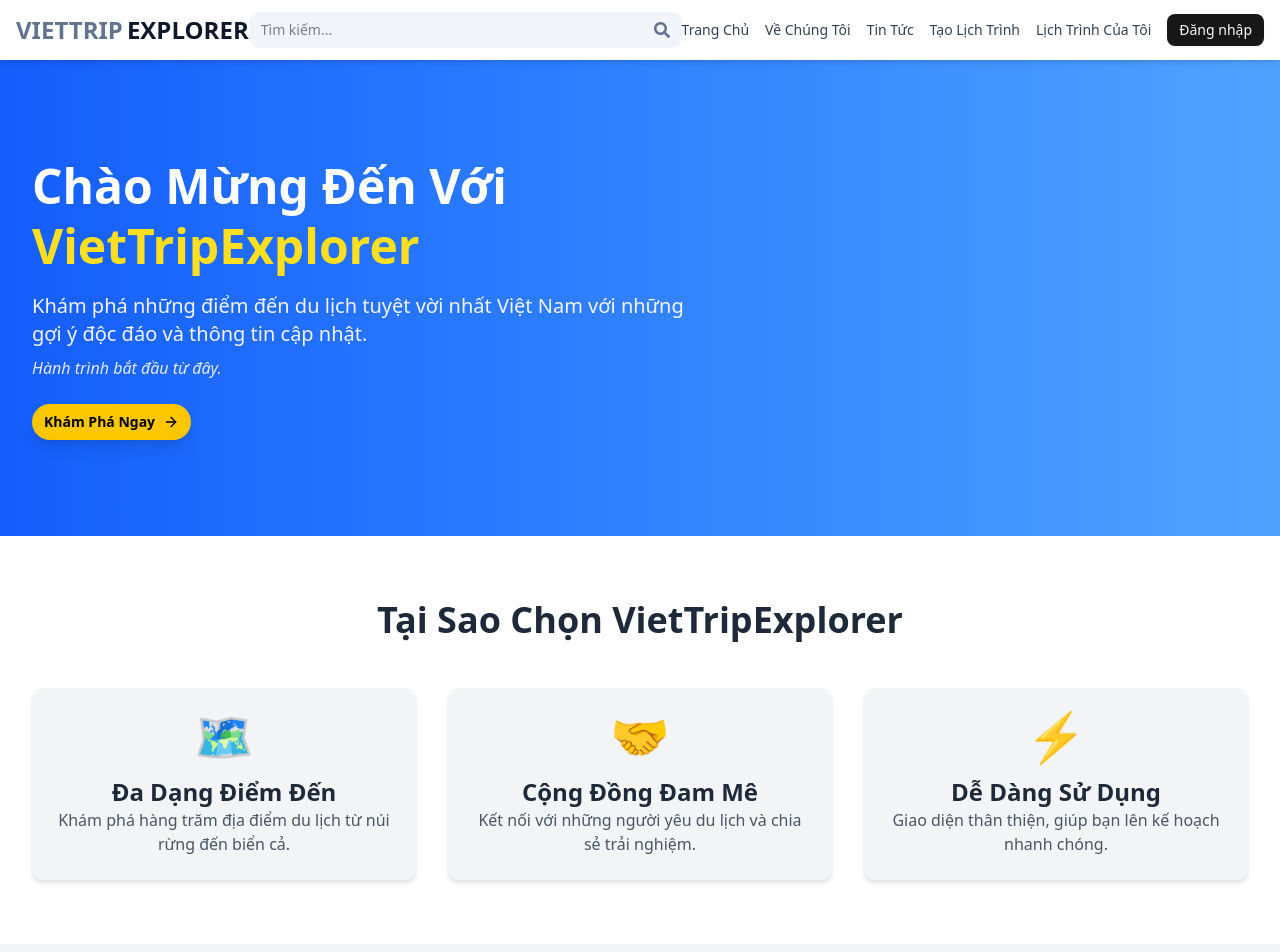
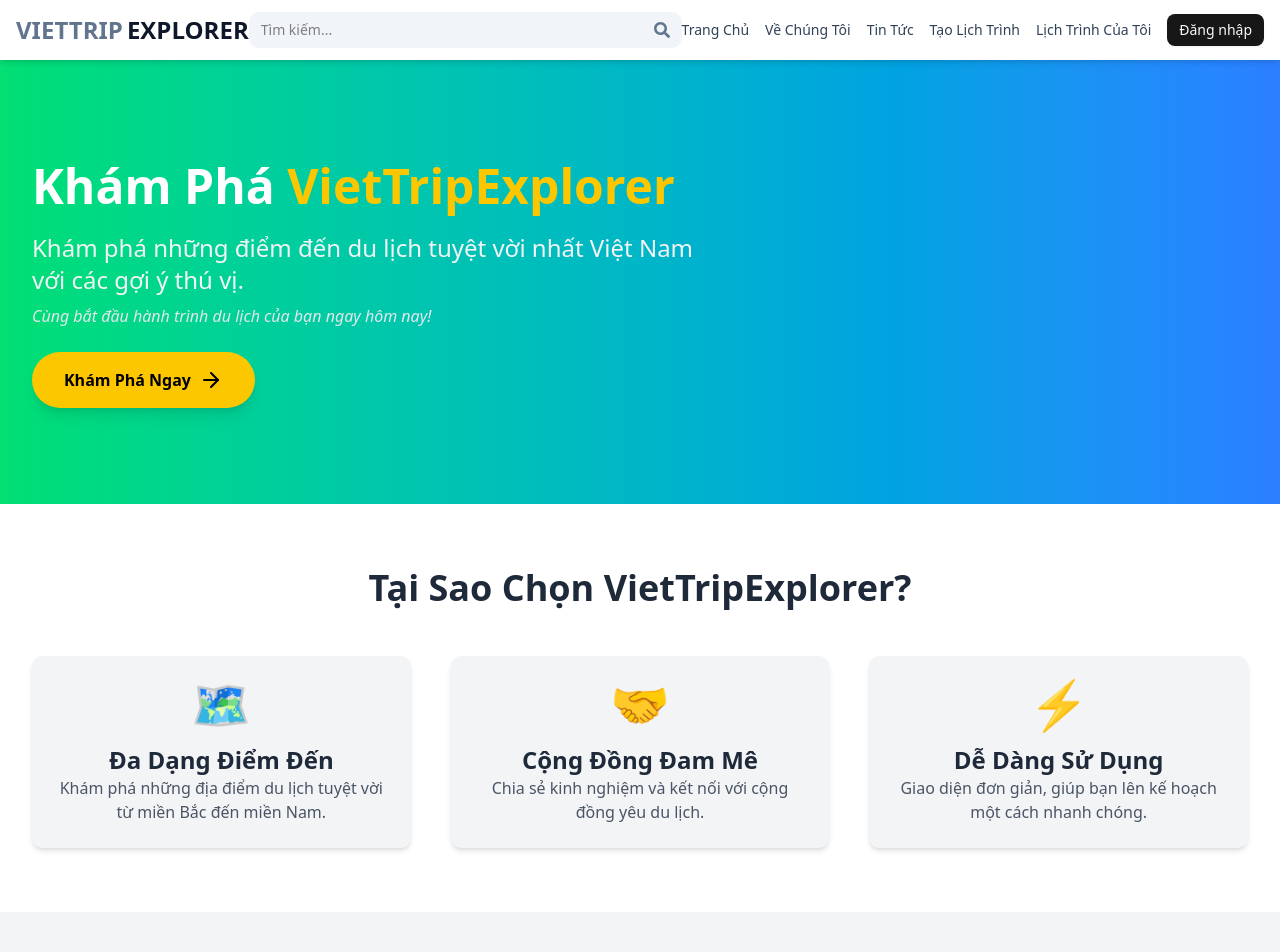
Before and after one commit to minhtriet17/VietTripExplorer, a React (Vite) app in the folder frontend/: page / in a window 1280 px wide. Shown: the top 952 px of the page. Built offline with nearby package versions, Linux system fonts and the light colour scheme; no server answers; what @mapbox/mapbox-sdk would draw is missing.

Commit message:
update HomePage

```diff
--- a/frontend/src/components/shared/PostCard.jsx
+++ b/frontend/src/components/shared/PostCard.jsx
@@ -1,35 +1,41 @@
-import React from 'react'
-import { Link } from 'react-router-dom'
+import React from "react";
+import { Link } from "react-router-dom";
 
-const PostCard = ({post}) => {
+const PostCard = ({ post }) => {
   return (
-    <div className='bg-white hover:shadow-lg transition-shadow
-    overflow-hidden rounded-lg w-full sm:w-[330px] border border-gray-400'>
+    <div className="bg-white hover:shadow-2xl transition-all duration-300 ease-in-out rounded-lg w-full sm:w-[330px] border border-gray-300">
       {/* link wrapping the image */}
-        <Link to={`/post/${post.slug}`} className='block h-[250px] w-full
-        overflow-hidden'>
-            <img src={post.image} alt="post cover" className='w-full h-full
-            object-cover transition-transform duration-300 hover:scale-105 bg-gray-200'/>
+      <Link
+        to={`/post/${post.slug}`}
+        className="block h-[250px] w-full overflow-hidden"
+      >
+        <img
+          src={post.image}
+          alt="post cover"
+          className="w-full h-full object-cover transition-transform duration-300 hover:scale-110 bg-gray-200"
+        />
       </Link>
 
       {/* Content Section */}
-        <div className="p-3 flex flex-col gap-2">
-            {/* Post tile */}
-            <p className="text-lg font-semibold line-clamp-1 text-slate-700">
+      <div className="p-4 flex flex-col gap-3">
+        {/* Post title */}
+        <p className="text-lg sm:text-xl font-semibold line-clamp-2 text-slate-800 hover:text-blue-600 transition-colors duration-200">
           {post.title}
         </p>
 
         {/* Post category */}
-            <span className='italic text-[16px] text-slate-600'>{post.category}</span>
+        <span className="italic text-sm text-slate-600">{post.category}</span>
 
         {/* Read Article button */}
-            <Link to={`/post/${post.slug}`} className='border border-slate-500 hover:bg-blue-500 text-blue-700
-            hover:text-white text-center py-2 rounded-md mt-auto'>
-                Read Article
+        <Link
+          to={`/post/${post.slug}`}
+          className="mt-4 py-2 px-4 text-center rounded-md border border-transparent text-white bg-blue-600 hover:bg-blue-700 transition-colors duration-200 transform hover:scale-105"
+        >
+          Đọc Bài Viết
         </Link>
       </div>
     </div>
-  )
-}
+  );
+};
 
-export default PostCard
+export default PostCard;
--- a/frontend/src/pages/Home.jsx
+++ b/frontend/src/pages/Home.jsx
@@ -1,48 +1,48 @@
-import Advertise from '@/components/shared/Advertise'
-import PostCard from '@/components/shared/PostCard'
-import { Button } from '@/components/ui/button'
-import { ArrowRight } from 'lucide-react'
-import React, { useEffect, useState } from 'react'
-import { Link } from 'react-router-dom'
+import Advertise from "@/components/shared/Advertise";
+import PostCard from "@/components/shared/PostCard";
+import { Button } from "@/components/ui/button";
+import { ArrowRight } from "lucide-react";
+import React, { useEffect, useState } from "react";
+import { Link } from "react-router-dom";
 
 const Home = () => {
-
-  const [posts, setPosts] = useState([])
+  const [posts, setPosts] = useState([]);
   // console.log(posts)
 
   useEffect(() => {
-
     // Fetch posts from the API
     const fetchPosts = async () => {
-      const res = await fetch("/api/post/getPosts?limit=3")
+      const res = await fetch("/api/post/getPosts?limit=3");
 
-      const data = await res.json()
+      const data = await res.json();
 
-      if(res.ok) {
-        setPosts(data.posts)
+      if (res.ok) {
+        setPosts(data.posts);
       }
-    }
-    fetchPosts()
-  }, [])
+    };
+    fetchPosts();
+  }, []);
   return (
     <div className="bg-gray-50">
-      <div className="relative bg-gradient-to-r from-blue-600 to-blue-400 text-white">
+      {/* Hero Section */}
+      <div className="relative bg-gradient-to-r from-green-400 to-blue-500 text-white">
         <div className="max-w-7xl mx-auto px-4 sm:px-6 lg:px-8 py-16 md:py-24">
           <div className="text-center md:text-left md:max-w-2xl">
-            <h1 className="text-3xl sm:text-4xl md:text-5xl font-bold leading-tight">
-              Chào Mừng Đến Với <span className="text-yellow-300">VietTripExplorer</span>
+            <h1 className="text-3xl sm:text-4xl md:text-5xl font-bold leading-tight text-white">
+              Khám Phá <span className="text-yellow-400">VietTripExplorer</span>
             </h1>
-            <p className="mt-4 text-base sm:text-lg md:text-xl text-gray-100">
-              Khám phá những điểm đến du lịch tuyệt vời nhất Việt Nam với những gợi ý độc đáo và thông tin cập nhật.
+            <p className="mt-4 text-lg sm:text-xl md:text-2xl text-gray-100">
+              Khám phá những điểm đến du lịch tuyệt vời nhất Việt Nam với các
+              gợi ý thú vị.
             </p>
             <p className="mt-2 text-sm sm:text-base italic text-gray-200">
-              Hành trình bắt đầu từ đây.
+              Cùng bắt đầu hành trình du lịch của bạn ngay hôm nay!
             </p>
             <Link to="/search">
-              <Button className="mt-6 bg-yellow-400 hover:bg-yellow-500 text-black py-2 px-4 sm:py-3 sm:px-6 rounded-full font-semibold shadow-lg flex items-center gap-2 mx-auto md:mx-0">
+              <button className="mt-6 bg-yellow-400 hover:bg-yellow-500 text-black py-3 px-6 sm:py-4 sm:px-8 rounded-full font-semibold shadow-lg flex items-center gap-2 mx-auto md:mx-0 transition ease-in-out duration-300 transform hover:scale-105">
                 Khám Phá Ngay
-                <ArrowRight className="h-4 w-4 sm:h-5 sm:w-5" />
-              </Button>
+                <ArrowRight className="h-5 w-5 sm:h-6 sm:w-6" />
+              </button>
             </Link>
           </div>
         </div>
@@ -52,22 +52,22 @@
       <section className="py-12 sm:py-16 bg-white">
         <div className="max-w-7xl mx-auto px-4 sm:px-6 lg:px-8 text-center">
           <h2 className="text-2xl sm:text-3xl md:text-4xl font-bold text-gray-800 mb-8 sm:mb-12">
-            Tại Sao Chọn VietTripExplorer
+            Tại Sao Chọn VietTripExplorer?
           </h2>
-          <div className="grid grid-cols-1 sm:grid-cols-2 md:grid-cols-3 gap-6 sm:gap-8">
+          <div className="grid grid-cols-1 sm:grid-cols-2 md:grid-cols-3 gap-8 sm:gap-10">
             <FeatureCard
               title="Đa Dạng Điểm Đến"
-              description="Khám phá hàng trăm địa điểm du lịch từ núi rừng đến biển cả."
+              description="Khám phá những địa điểm du lịch tuyệt vời từ miền Bắc đến miền Nam."
               icon="🗺️"
             />
             <FeatureCard
               title="Cộng Đồng Đam Mê"
-              description="Kết nối với những người yêu du lịch và chia sẻ trải nghiệm."
+              description="Chia sẻ kinh nghiệm và kết nối với cộng đồng yêu du lịch."
               icon="🤝"
             />
             <FeatureCard
               title="Dễ Dàng Sử Dụng"
-              description="Giao diện thân thiện, giúp bạn lên kế hoạch nhanh chóng."
+              description="Giao diện đơn giản, giúp bạn lên kế hoạch một cách nhanh chóng."
               icon="⚡"
             />
           </div>
@@ -88,10 +88,10 @@
         <div className="max-w-7xl mx-auto px-4 sm:px-6 lg:px-8">
           {posts && posts.length > 0 && (
             <div className="flex flex-col gap-8">
-              <h2 className="text-xl sm:text-2xl md:text-3xl font-bold text-gray-700 text-center sm:text-left">
+              <h2 className="text-2xl sm:text-3xl md:text-4xl font-bold text-gray-700 text-center sm:text-left">
                 Bài Viết Gần Đây
               </h2>
-              <div className="grid grid-cols-1 sm:grid-cols-2 lg:grid-cols-3 gap-6">
+              <div className="grid grid-cols-1 sm:grid-cols-2 lg:grid-cols-3 gap-8">
                 {posts.map((post) => (
                   <PostCard key={post._id} post={post} />
                 ))}
@@ -107,25 +107,20 @@
         </div>
       </section>
     </div>
-  )
-}
+  );
+};
 
-const FeatureCard = ({icon, title, description}) => {
+const FeatureCard = ({ icon, title, description }) => {
   return (
-    <div className="p-6 bg-gray-100 rounded-lg shadow-md hover:shadow-lg
-      transition-shadow duration-300 text-center">
-        <div className='text-5xl mb-4'>
-          {icon}
-        </div>
-        <h3 className='text-2xl font-semibold text-gray-800'>
-          {title}
-        </h3>
-        <p className='text-gray-600'>
-          {description}
-        </p>
+    <div
+      className="p-6 bg-gray-100 rounded-lg shadow-md hover:shadow-lg
+      transition-shadow duration-300 text-center"
+    >
+      <div className="text-5xl mb-4">{icon}</div>
+      <h3 className="text-2xl font-semibold text-gray-800">{title}</h3>
+      <p className="text-gray-600">{description}</p>
     </div>
-  )
+  );
+};
 
-}
-
-export default Home
+export default Home;
```
Also changed, not shown: 1 other file (tests, documents, lock files or other folders). Lines whose indentation alone changed are shown as unchanged.
